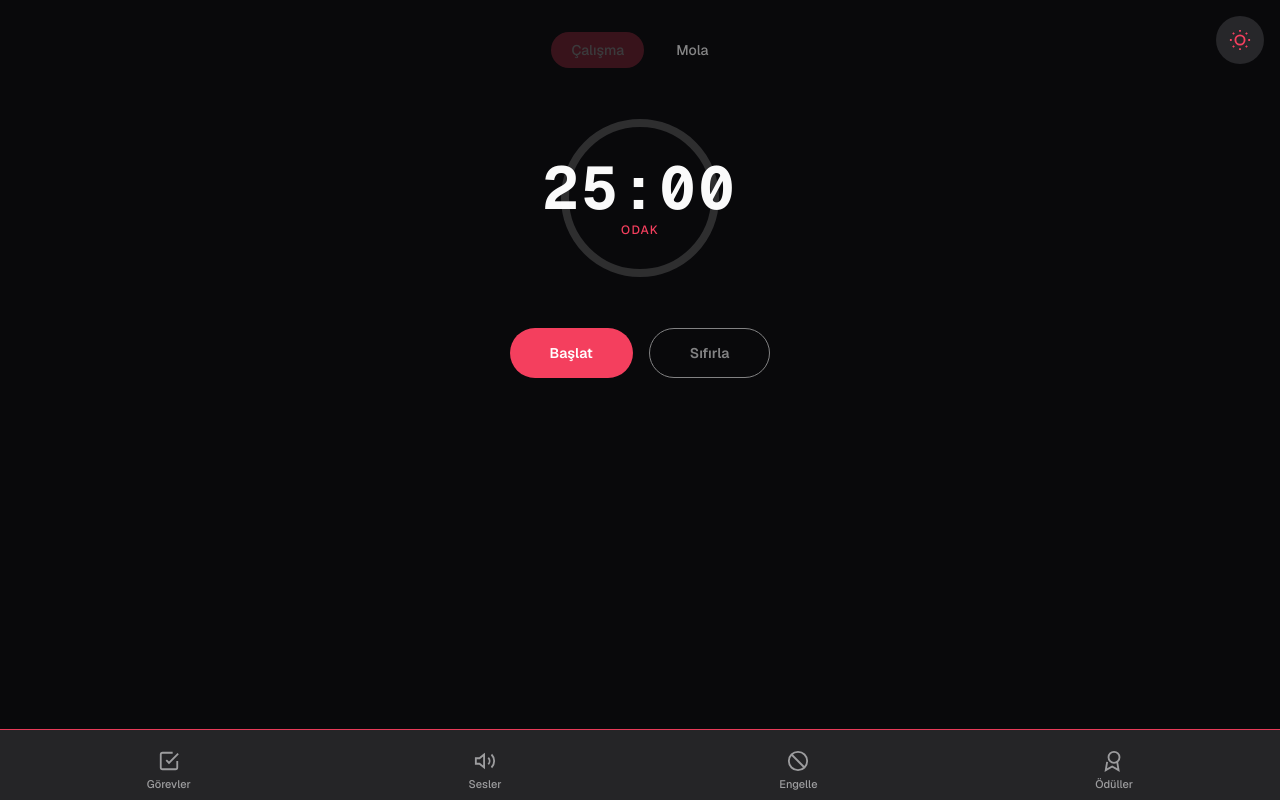
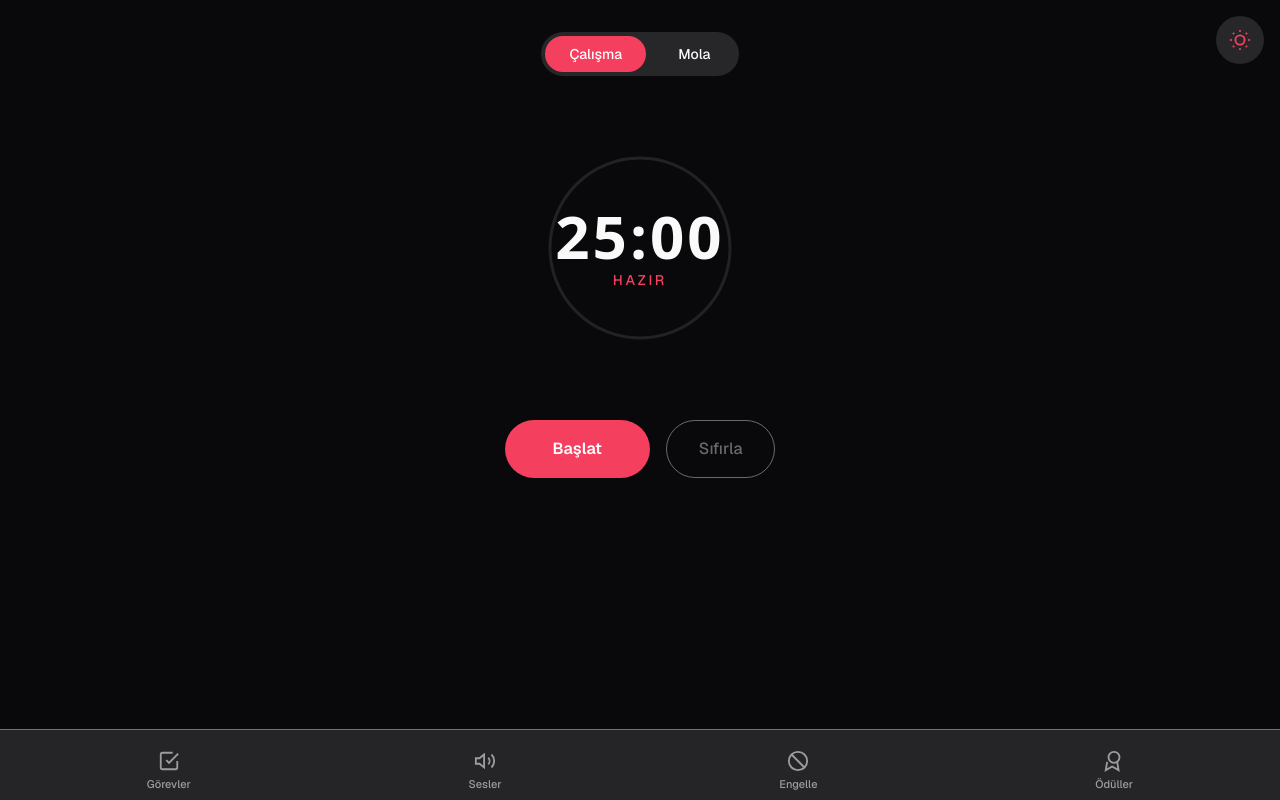
Before and after one commit to Erxpria1/YaverFX, a Next.js app: page / in a window 1280 px wide. Built offline with nearby package versions, Linux system fonts and the light colour scheme.

Commit message:
feat: polished timer with breathing rings and animations

```diff
--- a/app/components/PomodoroTimer.tsx
+++ b/app/components/PomodoroTimer.tsx
@@ -165,103 +165,167 @@ export default function PomodoroTimer() {
   const totalDuration = mode === "work" ? WORK_DURATION : BREAK_DURATION;
   const progress = (totalDuration - timeLeft) / totalDuration;
 
-  const svgSize = 180;
-  const radius = (svgSize / 2) - 15;
+  const svgSize = 220;
+  const radius = (svgSize / 2) - 20;
   const center = svgSize / 2;
-  const strokeWidth = 8;
   const circumference = 2 * Math.PI * radius;
-  const strokeDashoffset = circumference * (1 - progress);
 
   const accentColor = "var(--theme-accent)";
   const textColor = "var(--theme-text)";
-  const bgColor = "var(--theme-bg)";
 
   return (
-    <div className="flex flex-col items-center gap-6 sm:gap-8 md:gap-10 py-4">
+    <div className="flex flex-col items-center gap-8 py-4">
       {/* Mode Tabs */}
-      <div className="flex gap-3">
-        <span
-          className="rounded-full px-5 py-2 text-sm font-medium transition-all duration-700"
+      <div className="flex gap-2 bg-[var(--theme-secondary)] p-1 rounded-full">
+        <button
+          onClick={() => { setMode("work"); setTimeLeft(WORK_DURATION); }}
+          className="px-6 py-2 rounded-full text-sm font-medium transition-all duration-300"
           style={{
             backgroundColor: mode === "work" ? accentColor : "transparent",
-            color: "#fff",
-            opacity: mode === "work" ? 0.2 : 0.5,
+            color: mode === "work" ? "#fff" : textColor,
           }}
         >
           Çalışma
-        </span>
-        <span
-          className="rounded-full px-5 py-2 text-sm font-medium transition-all duration-700"
+        </button>
+        <button
+          onClick={() => { setMode("break"); setTimeLeft(BREAK_DURATION); }}
+          className="px-6 py-2 rounded-full text-sm font-medium transition-all duration-300"
           style={{
             backgroundColor: mode === "break" ? accentColor : "transparent",
-            color: "#fff",
-            opacity: mode === "break" ? 0.2 : 0.5,
+            color: mode === "break" ? "#fff" : textColor,
           }}
         >
           Mola
-        </span>
+        </button>
       </div>
 
-      {/* Timer Ring */}
+      {/* Timer Container */}
       <div
         className="relative flex items-center justify-center"
-        style={{ width: svgSize, height: svgSize }}
+        style={{ width: svgSize + 60, height: svgSize + 60 }}
       >
-        {/* SVG Ring */}
+        {/* Outer breathing ring - animated glow */}
+        <div
+          className="absolute rounded-full transition-all duration-[2000ms]"
+          style={{
+            width: svgSize + 40,
+            height: svgSize + 40,
+            background: `radial-gradient(circle, ${accentColor}20 0%, transparent 70%)`,
+            animation: isRunning ? "pulse-outer 3s ease-in-out infinite" : "none",
+          }}
+        />
+
+        {/* Middle ring - subtle pulse */}
+        <div
+          className="absolute rounded-full"
+          style={{
+            width: svgSize + 20,
+            height: svgSize + 20,
+            border: `1px solid ${accentColor}30`,
+            animation: isRunning ? "pulse-middle 2s ease-in-out infinite" : "none",
+          }}
+        />
+
+        {/* Main SVG Ring */}
         <svg
           width={svgSize}
           height={svgSize}
           viewBox={`0 0 ${svgSize} ${svgSize}`}
-          className="absolute -rotate-90"
+          className="relative"
         >
           <defs>
-            <linearGradient id="timerGradient" x1="0%" y1="0%" x2="100%" y2="100%">
-              <stop offset="0%" stopColor={accentColor} stopOpacity="0.8" />
-              <stop offset="100%" stopColor={accentColor} />
+            {/* Main gradient */}
+            <linearGradient id="mainGradient" x1="0%" y1="0%" x2="100%" y2="100%">
+              <stop offset="0%" stopColor={accentColor} />
+              <stop offset="100%" stopColor={accentColor} stopOpacity="0.6" />
             </linearGradient>
+
+            {/* Glow filter */}
+            <filter id="glow" x="-50%" y="-50%" width="200%" height="200%">
+              <feGaussianBlur stdDeviation="4" result="coloredBlur"/>
+              <feMerge>
+                <feMergeNode in="coloredBlur"/>
+                <feMergeNode in="SourceGraphic"/>
+              </feMerge>
+            </filter>
           </defs>
 
-          {/* Background track */}
+          {/* Background ring - dark track */}
           <circle
             cx={center}
             cy={center}
             r={radius}
             fill="none"
             stroke={textColor}
-            strokeWidth={strokeWidth}
-            style={{ opacity: 0.15 }}
+            strokeWidth="3"
+            style={{ opacity: 0.1 }}
           />
 
-          {/* Progress ring */}
+          {/* Progress ring with glow */}
           <circle
             cx={center}
             cy={center}
             r={radius}
             fill="none"
-            stroke="url(#timerGradient)"
-            strokeWidth={strokeWidth}
+            stroke="url(#mainGradient)"
+            strokeWidth="6"
             strokeLinecap="round"
+            filter="url(#glow)"
             style={{
               strokeDasharray: circumference,
-              strokeDashoffset,
-              transition: "stroke-dashoffset 0.2s linear",
+              strokeDashoffset: circumference * (1 - progress),
+              transition: "stroke-dashoffset 0.5s ease-out",
+              transform: "rotate(-90deg)",
+              transformOrigin: "center",
             }}
           />
+
+          {/* Animated dots on the ring when running */}
+          {isRunning && (
+            <circle
+              cx={center}
+              cy={center}
+              r={radius}
+              fill="none"
+              stroke={accentColor}
+              strokeWidth="6"
+              strokeLinecap="round"
+              strokeDasharray="8 20"
+              style={{
+                strokeDashoffset: circumference * (1 - progress),
+                transition: "stroke-dashoffset 0.5s ease-out",
+                transform: "rotate(-90deg)",
+                transformOrigin: "center",
+                opacity: 0.6,
+                animation: "dash-move 1s linear infinite",
+              }}
+            />
+          )}
         </svg>
 
-        {/* Center Display */}
-        <div className="flex flex-col items-center">
+        {/* Center Content */}
+        <div className="absolute flex flex-col items-center">
+          {/* Timer Display */}
           <span
-            className="text-4xl sm:text-5xl md:text-6xl font-mono font-bold tracking-wider"
-            style={{ color: textColor }}
+            className="text-5xl sm:text-6xl font-bold tracking-tight"
+            style={{
+              color: textColor,
+              fontFamily: "system-ui, -apple-system, sans-serif",
+              letterSpacing: "0.05em",
+            }}
           >
             {display}
           </span>
+
+          {/* Status Label */}
           <span
-            className="mt-1 text-xs font-medium uppercase tracking-widest"
-            style={{ color: accentColor }}
+            className="mt-1 text-sm font-medium tracking-widest uppercase"
+            style={{
+              color: accentColor,
+              letterSpacing: "0.2em",
+            }}
           >
-            {mode === "work" ? "odak" : "mola"}
+            {mode === "work" ? (isRunning ? "odaklan" : "hazır") : (isRunning ? "dinlen" : "mola")}
           </span>
         </div>
       </div>
@@ -270,26 +334,57 @@ export default function PomodoroTimer() {
       <div className="flex gap-4">
         <button
           onClick={toggleTimer}
-          className="rounded-full px-10 py-3.5 text-sm font-semibold transition-all duration-300 active:scale-95 touch-manipulation"
+          className="px-12 py-4 rounded-full text-base font-semibold transition-all duration-300 active:scale-95 touch-manipulation shadow-lg"
           style={{
             backgroundColor: accentColor,
             color: "#fff",
+            boxShadow: `0 4px 20px ${accentColor}40`,
           }}
         >
           {isRunning ? "Duraklat" : "Başlat"}
         </button>
         <button
           onClick={resetTimer}
-          className="rounded-full px-10 py-3.5 text-sm font-semibold transition-all duration-300 active:scale-95 touch-manipulation"
+          className="px-8 py-4 rounded-full text-base font-medium transition-all duration-300 active:scale-95 touch-manipulation"
           style={{
             border: `1px solid ${textColor}`,
             color: textColor,
-            opacity: 0.5,
+            opacity: 0.4,
           }}
         >
           Sıfırla
         </button>
       </div>
+
+      {/* CSS Animations */}
+      <style jsx>{`
+        @keyframes pulse-outer {
+          0%, 100% {
+            transform: scale(1);
+            opacity: 0.3;
+          }
+          50% {
+            transform: scale(1.1);
+            opacity: 0.6;
+          }
+        }
+
+        @keyframes pulse-middle {
+          0%, 100% {
+            transform: scale(1);
+            opacity: 0.3;
+          }
+          50% {
+            transform: scale(1.05);
+            opacity: 0.6;
+          }
+        }
+
+        @keyframes dash-move {
+          0% { stroke-dashoffset: 0; }
+          100% { stroke-dashoffset: -56; }
+        }
+      `}</style>
     </div>
   );
 }
```
